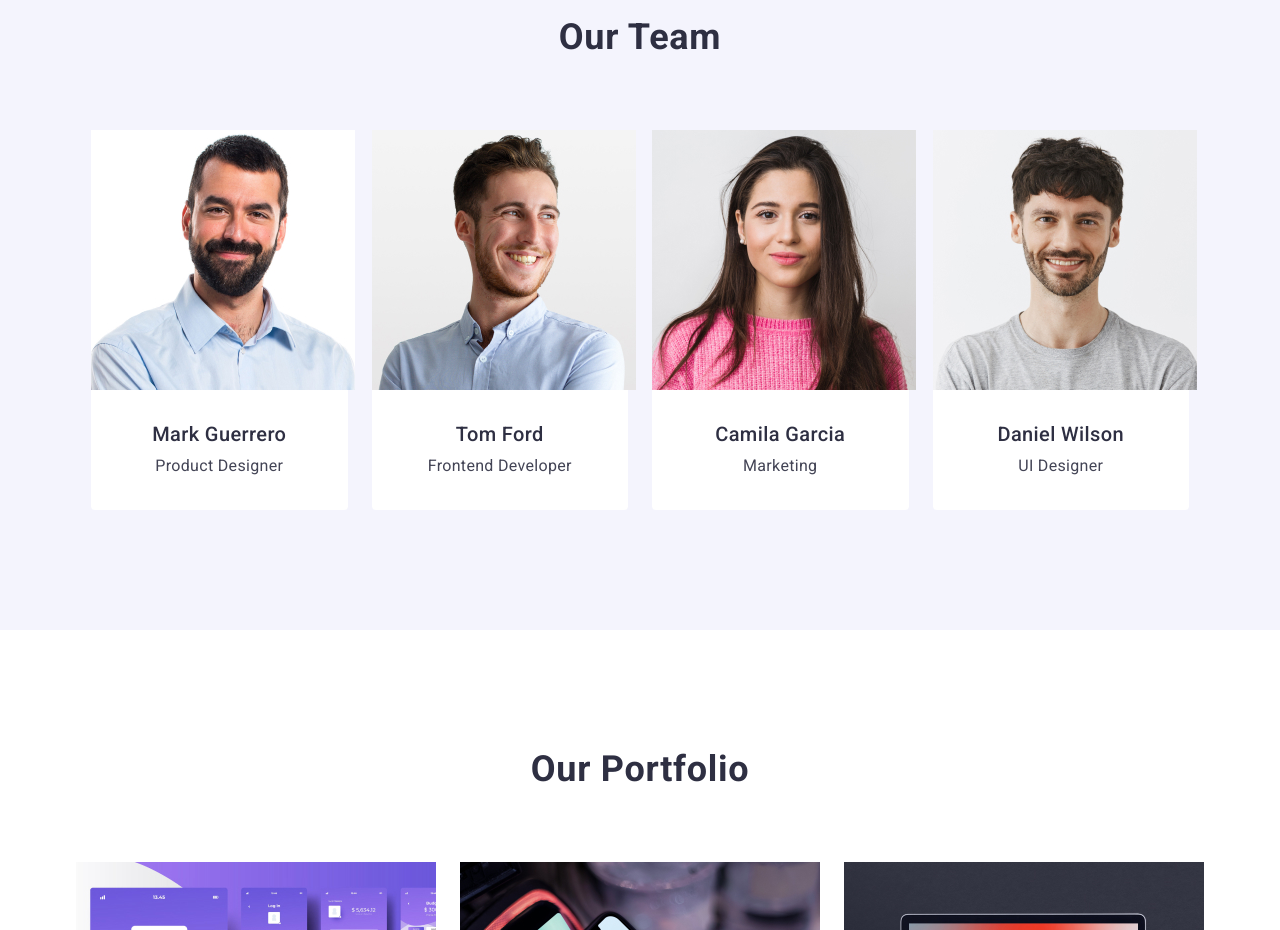
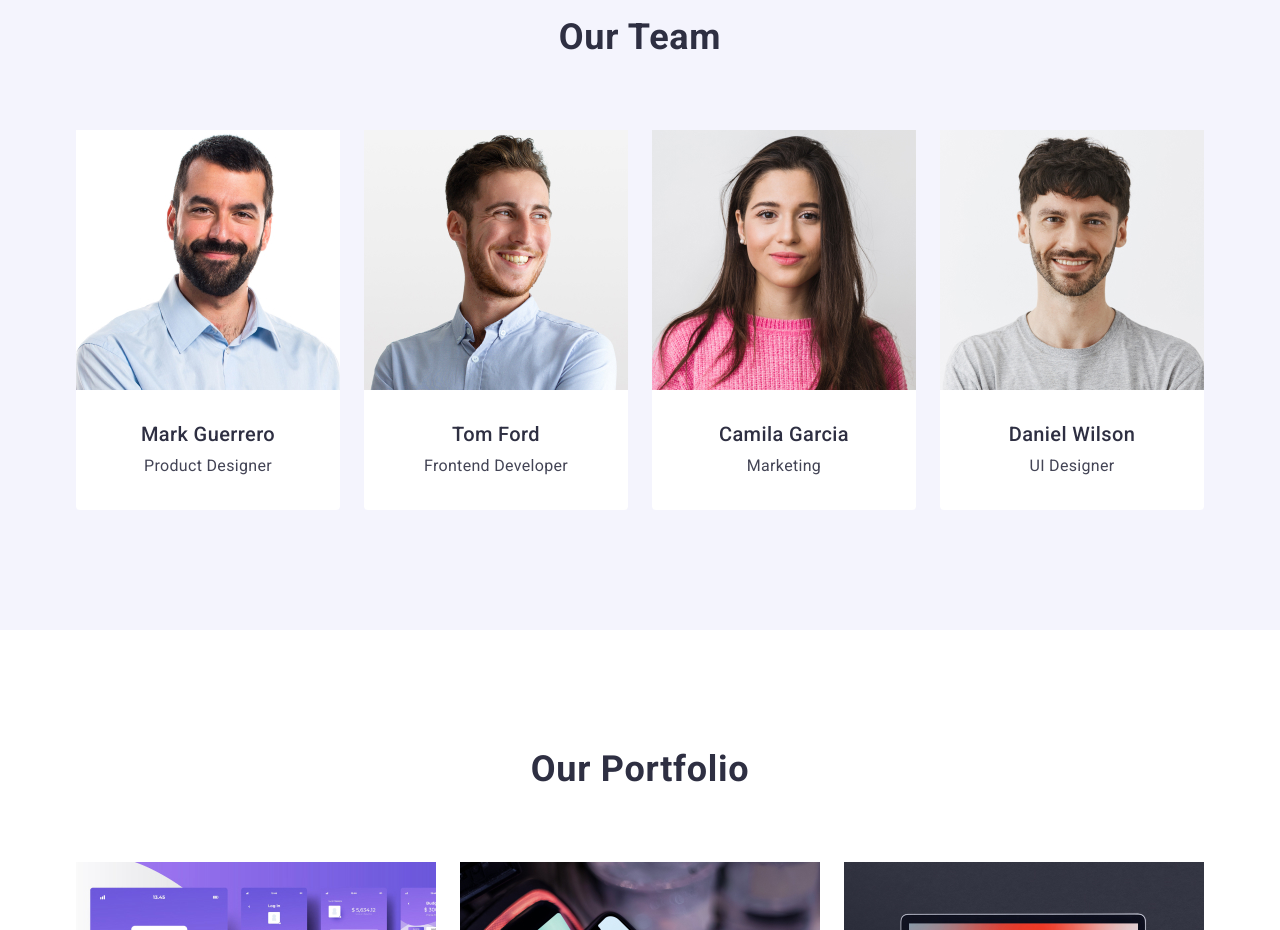
Before and after one commit to Zelard9/goit-markup-hw-03, a plain HTML site: page index.html in a window 1280 px wide. Shown: the part 1280-2210 px from the top of the page. Drawn offline with nearby package versions, Linux system fonts and the light colour scheme.

Commit message:
Update styles.css

```diff
--- a/css/styles.css
+++ b/css/styles.css
@@ -378,13 +378,12 @@ img {
 
 .example-list {
 
-  padding-left: 15px;
-  padding-right: 15px;
+
 
 
   justify-content: space-between;
   display: flex;
-  flex-wrap: wrap;
+
   gap: 24px;
 
   list-style-type: none;
```
